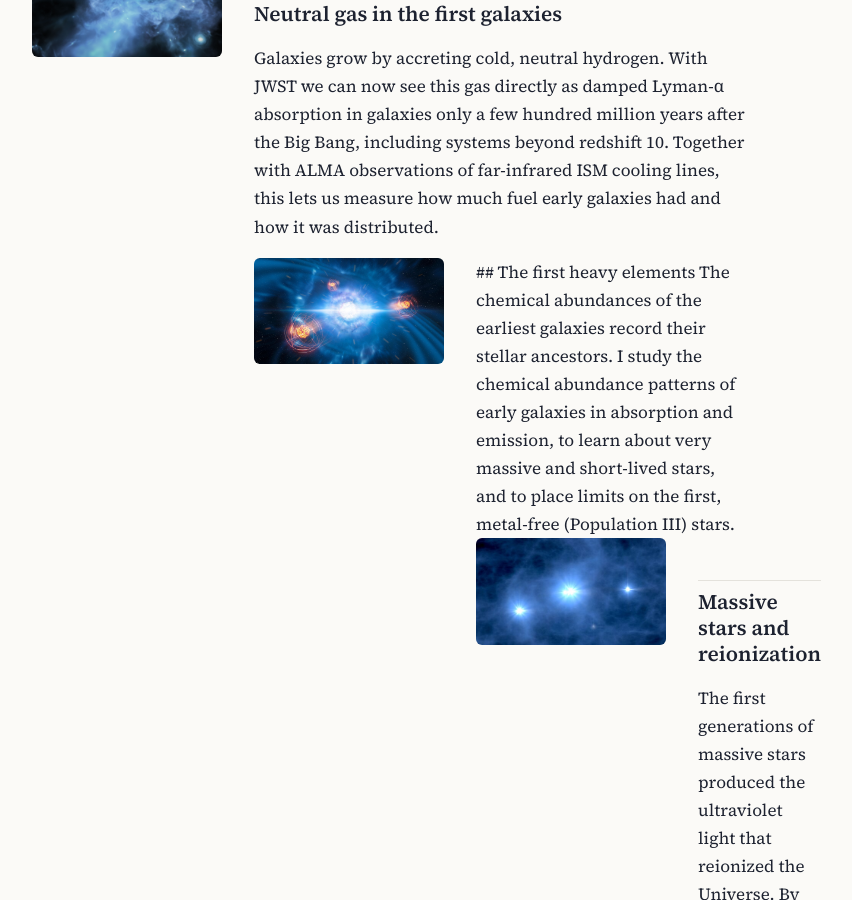
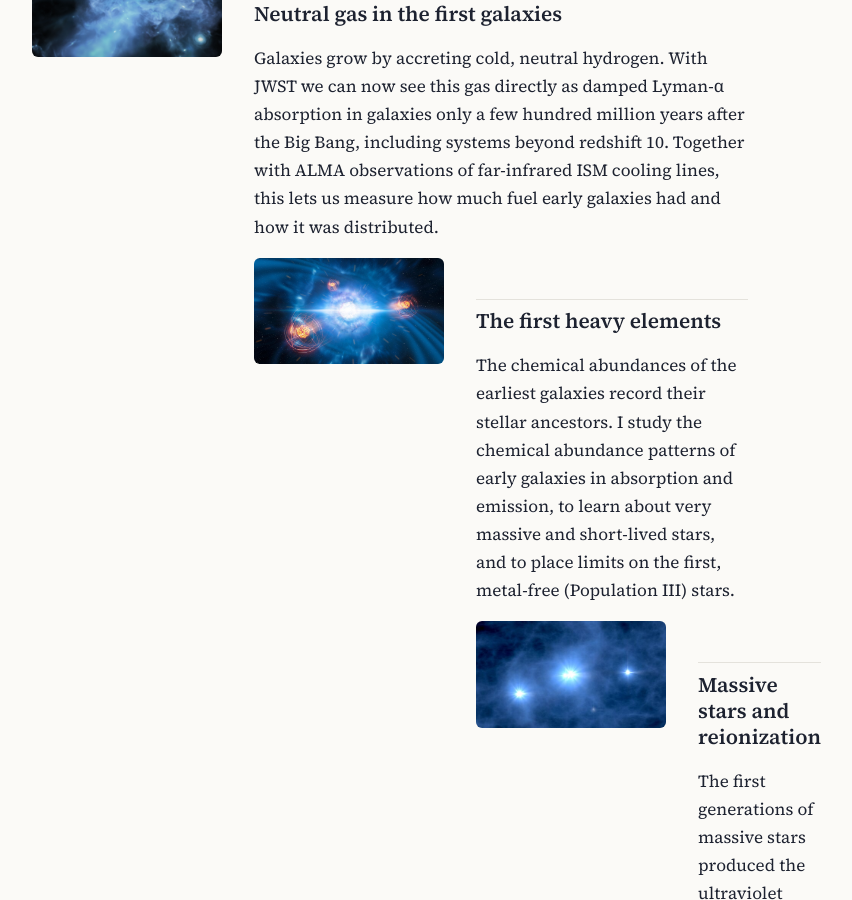
Before and after one commit to kasperheintz/kasperheintz.github.io, a Jekyll site: the page built from research.md, in a window 1280 px wide and 900 px high, scrolled down 359 px. Shown: the whole window, without its empty margins (250-1102 px from the left). Built offline with Jekyll 4.4.1, drawn with Linux system fonts in a browser that asks for light colours.

Commit message:
Refactor markdown divs for introduction section
Updated markdown structure for better formatting.

```diff
--- a/research.md
+++ b/research.md
@@ -12,9 +12,9 @@ My research focuses on the formation and early evolution of galaxies at cosmic d
 
 Galaxies grow by accreting cold, neutral hydrogen. With JWST we can now see this gas directly as damped Lyman-α absorption in galaxies only a few hundred million years after the Big Bang, including systems beyond redshift 10. Together with ALMA observations of far-infrared ISM cooling lines, this lets us measure how much fuel early galaxies had and how it was distributed.
 
-<div class="intro" markdown="2">
+<div class="intro" markdown="1">
 <img src="/images/eso1_1280p.jpg" alt="Metal enrichment">
-<div markdown="2">
+<div markdown="1">
 
 ## The first heavy elements
 
```
